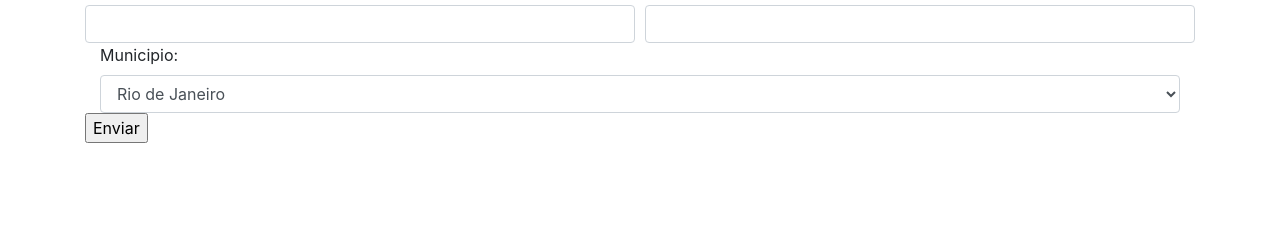
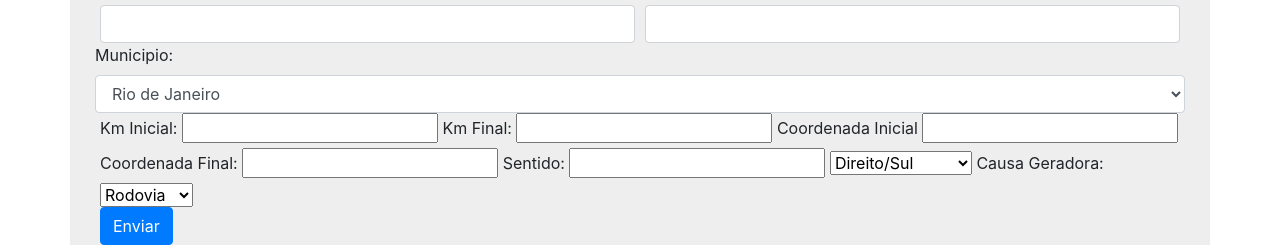
Before and after one commit to Pulizs/Engefoto, a plain HTML site: page index.html in a window 1280 px wide. Shown: the part 610-855 px from the top of the page. Before the commit the page ends 800 px from the top, so only its background shows below. Drawn offline with Linux system fonts and the light colour scheme.

Commit message:
Update index.html

```diff
--- a/index.html
+++ b/index.html
@@ -13,8 +13,11 @@
 </head>
 
 <body>
-    <div class="container">
 
+    <!-- AQUI ABAIXO TÁ ORGANIZADO -->
+
+    <div class="container" style="background-color: #eee">
+        <div class="container" >
             <img src="imagens/engefotoLogo.jpg" alt=""><br><br>
 
             <form id="formularioFicha" onsubmit="enviar()">
@@ -28,7 +31,7 @@
                         <input id="rodovia" class="form-control" type="text" name="rodovia">
                     </div>
                 </div>
-            <div class="col">
+                <div class="form-row">
                     <label for="municipio">Municipio: </label>
                     <select class="form-control" name="municipio" id="municipio">
                         <option value="Rio De Janeiro">Rio de Janeiro</option>
@@ -36,10 +39,39 @@
                     </select>
                 </div>
 
+                <!-- AQUI TÁ DESORGANIZADO -->
 
-            <input type="submit" value="Enviar">
+                <label id="lbkminicial" for="kminicial">Km Inicial: </label>
+                <input id="kminicial" type="text" name="kminicial">
+
+                <label id="lbkmfinal" for="kmfinal">Km Final:</label>
+                <input id="kmfinal" type="text" name="kmfinal">
+
+                <label id="lbcoordInicial" for="coordInicial">Coordenada Inicial</label>
+                <input id="coordInicial" type="text" name="coordInicial">
+
+                <label id="lbcoordFinal" for="coordFinal">Coordenada Final: </label>
+                <input id="coordFinal" type="text" name="coordFinal">
+
+                <label id="lbsentido" for="sentido">Sentido: </label>
+                <input id="sentido" type="text" name="sentido">
+
+                <select name="sentidons" id="sentidons">
+                    <option value="Direito/Sul">Direito/Sul</option>
+                    <option value="Norte">Esquerdo/Norte</option>
+                </select>
+
+                <label id="lbcausageradora" for="causageradora">Causa Geradora: </label>
+                <select name="causageradora" id="causageradora">
+                    <option value="Rodovia">Rodovia</option>
+                    <option value="Terceiros">Terceiros</option>
+                </select>
+
+                <br><input type="submit" class="btn btn-primary" value="Enviar">
+            </form>
         </div>
-    </form>
+
+        </div>
 
     </div>
 
```
Lines whose indentation alone changed are shown as unchanged.
